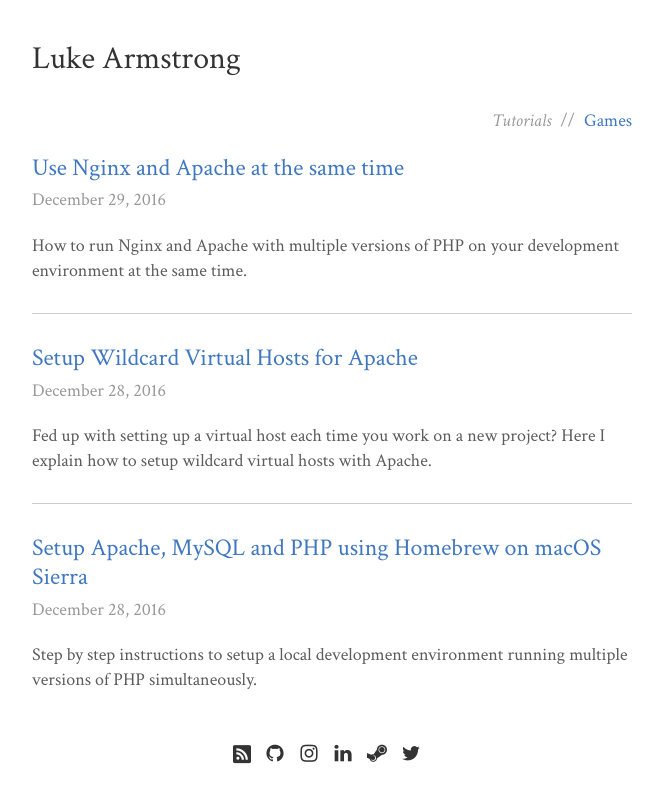
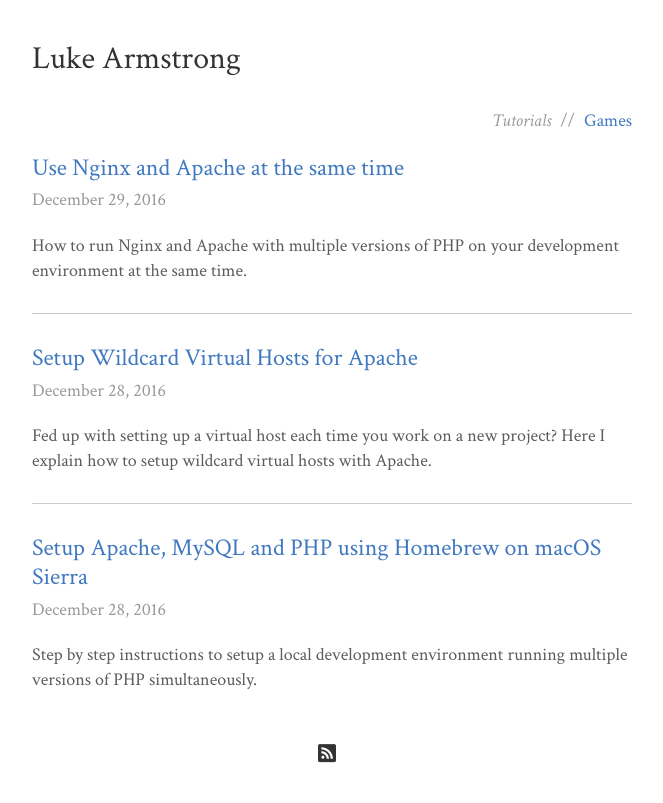
Before and after one commit to lukearmstrong/lukearmstrong.co.uk, a Jekyll site: the page built from index.html, in a window 1280 px wide. Shown: the top 803 px of the page, without its empty margins (308-971 px from the left). Built offline with Jekyll 4.4.1, drawn with Linux system fonts in a browser that asks for light colours; some web fonts are replaced.

Commit message:
remove links to social accounts

```diff
--- a/_config.yml
+++ b/_config.yml
@@ -21,11 +21,7 @@ sass:
 # You can create any custom variable you would like, and they will be accessible
 # in the templates via {{ site.myvariable }}.
 title:            "Luke Armstrong"
-email:            "me@lukearmstrong.co.uk"
-description:      "Web Developer"
-url:              "http://lukearmstrong.co.uk" # the base hostname & protocol for your site, e.g. http://example.com
-twitter_username: "6c61"
-github_username:  "lukearmstrong"
+url:              "https://lukearmstrong.co.uk" # the base hostname & protocol for your site, e.g. http://example.com
 
 # Collections
 collections:
--- a/_layouts/default.html
+++ b/_layouts/default.html
@@ -5,7 +5,10 @@
 		<meta name="viewport" content="width=device-width, initial-scale=1.0" />
 
 		<title>{% if page.title %}{{ page.title }} - {{ site.title }}{% else %}{{ site.title }}{% endif %}</title>
-		<meta name="description" content="{% if page.description %}{{ page.description }}{% else %}{{ site.description }}{% endif %}" />
+
+		{% if page.description %}
+			<meta name="description" content="{{ page.description }}" />
+		{% endif %}
 
 		<link rel="stylesheet" href="/assets/css/style.css" />
 		<link rel="stylesheet" href="https://fonts.googleapis.com/css?family=Crimson+Text:400,400i,500" />
@@ -23,13 +26,8 @@
 			<meta property="og:image:width" content="1295" />
 			<meta property="og:image:height" content="650" />
 
-			<!-- Facebook: https://developers.facebook.com/docs/sharing/webmasters -->
-			<meta property="fb:app_id" content="681570525336212" />
-
 			<!-- Twitter: https://dev.twitter.com/cards/overview -->
 			<meta name="twitter:card" content="summary_large_image" />
-			<meta name="twitter:site" content="@{{ site.twitter_username }}" />
-			<meta name="twitter:creator" content="@{{ site.twitter_username }}" />
 			<meta name="twitter:title" content="{{ page.title }}" />
 			<meta name="twitter:description" content="{{ page.description }}" />
 			<meta name="twitter:image" content="{{ site.url }}/assets/images/opengraph/{{ page.opengraph_image }}" />
@@ -58,11 +56,6 @@
 		<div class="row">
 			<ul class="links">
 				<li><a href="/atom.xml" title="Feed"><i class="icon-feed"></i></a></li>
-				<li><a href="https://github.com/lukearmstrong" title="GitHub"><i class="icon-github"></i></a></li>
-				<li><a href="https://www.instagram.com/lukearmst/" title="Instagram"><i class="icon-instagram"></i></a></li>
-				<li><a href="https://uk.linkedin.com/in/luke-armstrong-developer" title="LinkedIn"><i class="icon-linkedin"></i></a></li>
-				<li><a href="https://steamcommunity.com/id/6c61" title="Steam"><i class="icon-steam"></i></a></li>
-				<li><a href="https://twitter.com/6c61" title="Twitter"><i class="icon-twitter"></i></a></li>
 			</ul>
 		</div>
 	</body>
```
